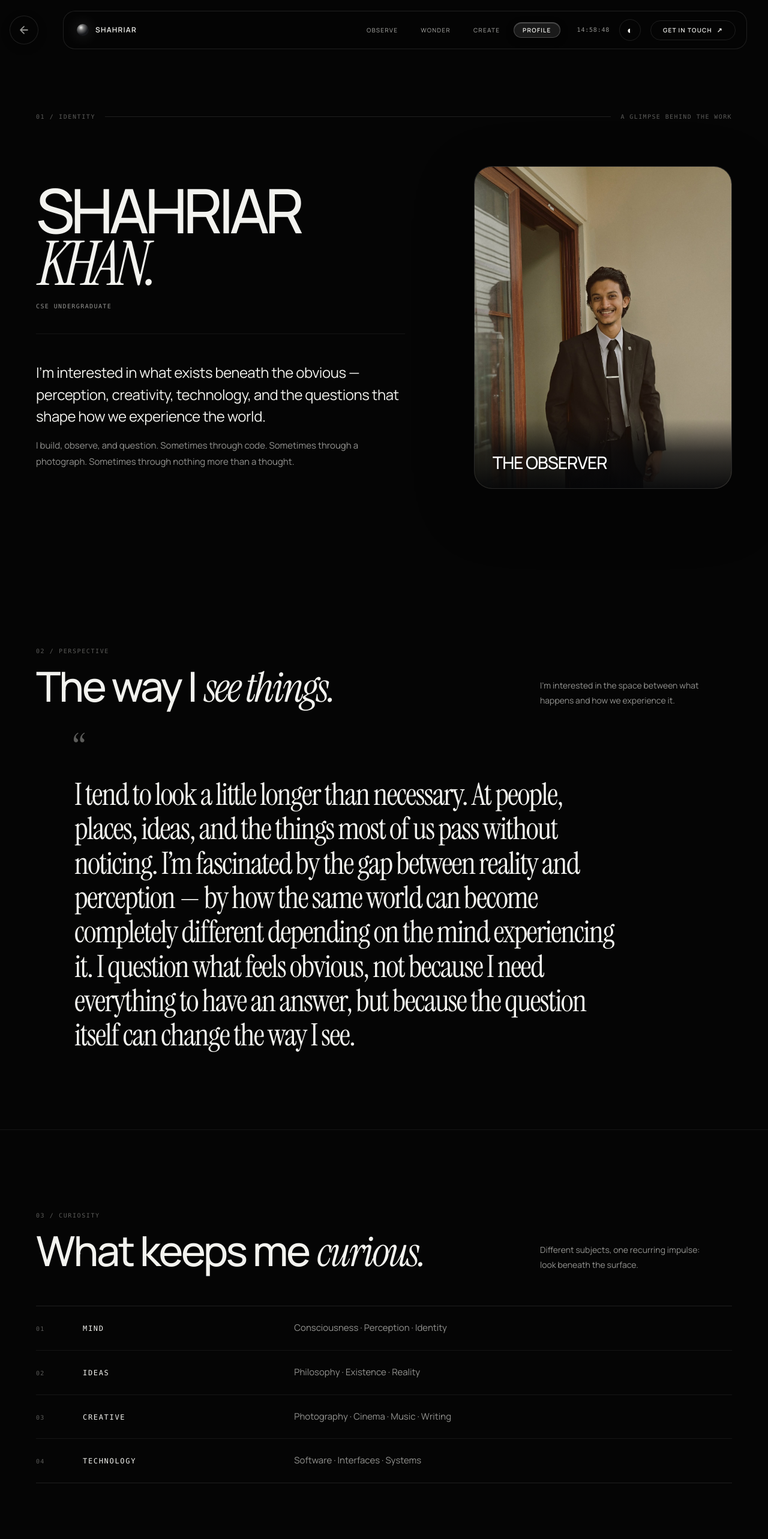
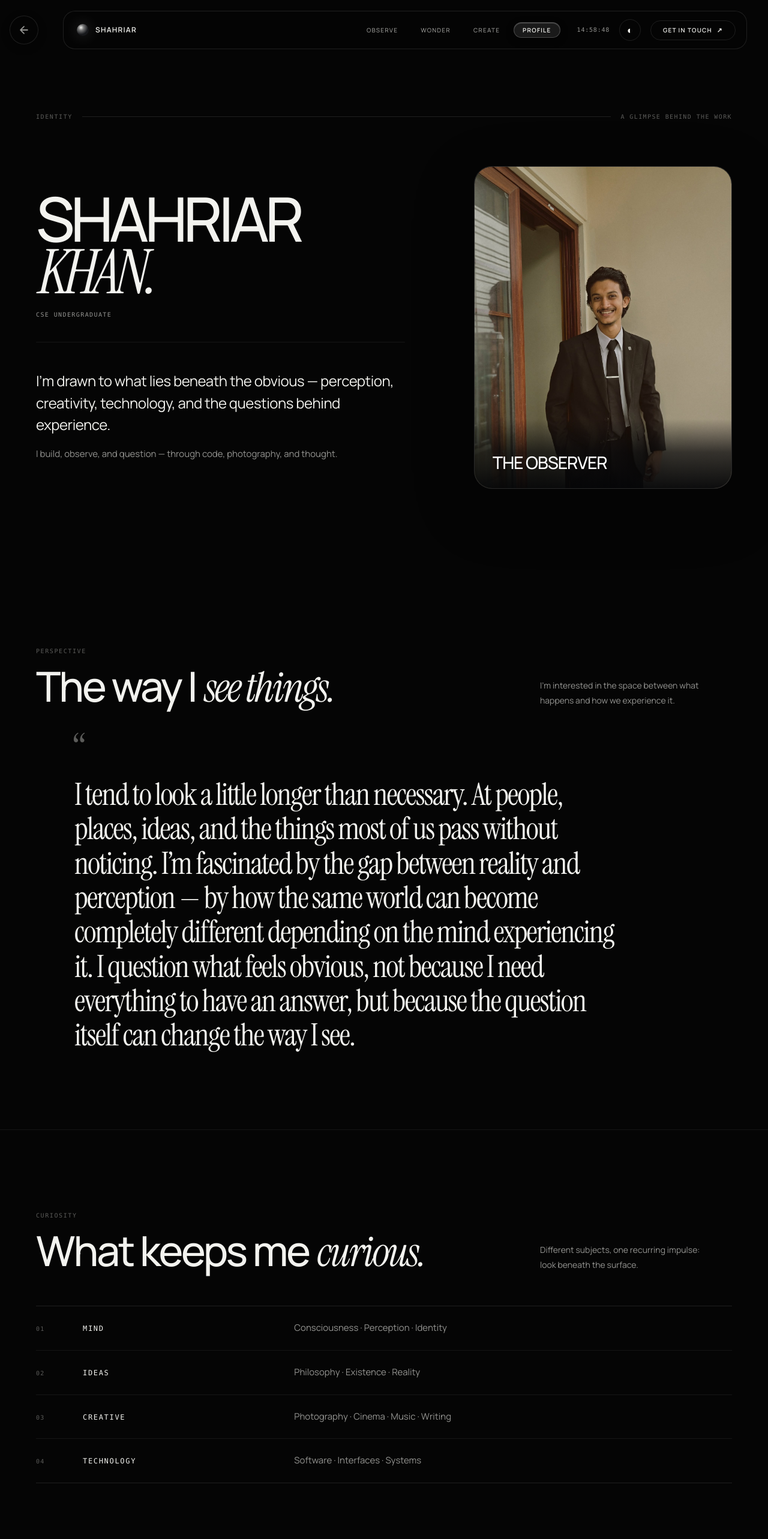
Before and after one commit to shahriarbappy60-ship-it/personal-universe, a React (Vite) app: page /self in a window 1280 px wide. Shown: the top 2566 px of the page at 60% size. Built offline with nearby package versions, Linux system fonts and the light colour scheme.

Commit message:
Refine Self hero copy and remove section numbering

```diff
--- a/src/pages/SelfPage.jsx
+++ b/src/pages/SelfPage.jsx
@@ -24,7 +24,7 @@ export default function SelfPage() {
       <section className="self-v2-section self-v2-hero" id="identity">
         <div className="self-v2-container">
           <div className="self-v2-hero-bar reveal">
-            <span className="self-v2-eyebrow">01 / IDENTITY</span>
+            <span className="self-v2-eyebrow">IDENTITY</span>
             <span className="self-v2-rule" aria-hidden="true" />
             <span>A GLIMPSE BEHIND THE WORK</span>
           </div>
@@ -38,10 +38,10 @@ export default function SelfPage() {
                 </div>
               </div>
               <p className="self-v2-lead">
-                I’m interested in what exists beneath the obvious — perception, creativity, technology, and the questions that shape how we experience the world.
+                I’m drawn to what lies beneath the obvious — perception, creativity, technology, and the questions behind experience.
               </p>
               <p className="self-v2-lead-secondary">
-                I build, observe, and question. Sometimes through code. Sometimes through a photograph. Sometimes through nothing more than a thought.
+                I build, observe, and question — through code, photography, and thought.
               </p>
             </div>
 
@@ -63,7 +63,7 @@ export default function SelfPage() {
         <div className="self-v2-container">
           <div className="self-v2-section-head reveal">
             <div>
-              <span className="self-v2-eyebrow">02 / PERSPECTIVE</span>
+              <span className="self-v2-eyebrow">PERSPECTIVE</span>
               <h2>The way I <em>see things.</em></h2>
             </div>
             <p className="self-v2-section-intro">I’m interested in the space between what happens and how we experience it.</p>
@@ -78,7 +78,7 @@ export default function SelfPage() {
         <div className="self-v2-container">
           <div className="self-v2-section-head reveal">
             <div>
-              <span className="self-v2-eyebrow">03 / CURIOSITY</span>
+              <span className="self-v2-eyebrow">CURIOSITY</span>
               <h2>What keeps me <em>curious.</em></h2>
             </div>
             <p className="self-v2-section-intro">Different subjects, one recurring impulse: look beneath the surface.</p>
@@ -99,7 +99,7 @@ export default function SelfPage() {
         <div className="self-v2-container">
           <div className="self-v2-section-head reveal">
             <div>
-              <span className="self-v2-eyebrow">04 / LIFE</span>
+              <span className="self-v2-eyebrow">LIFE</span>
               <h2>Beyond the <em>screen.</em></h2>
             </div>
           </div>
@@ -113,7 +113,7 @@ export default function SelfPage() {
         <div className="self-v2-container">
           <div className="self-v2-section-head reveal">
             <div>
-              <span className="self-v2-eyebrow">05 / FOUNDATION</span>
+              <span className="self-v2-eyebrow">FOUNDATION</span>
               <h2>A foundation, not a <em>definition.</em></h2>
             </div>
           </div>
@@ -134,7 +134,7 @@ export default function SelfPage() {
         <div className="self-v2-container">
           <div className="self-v2-section-head reveal">
             <div>
-              <span className="self-v2-eyebrow">06 / DIRECTION</span>
+              <span className="self-v2-eyebrow">DIRECTION</span>
               <h2>Still <em>becoming.</em></h2>
             </div>
           </div>
```
